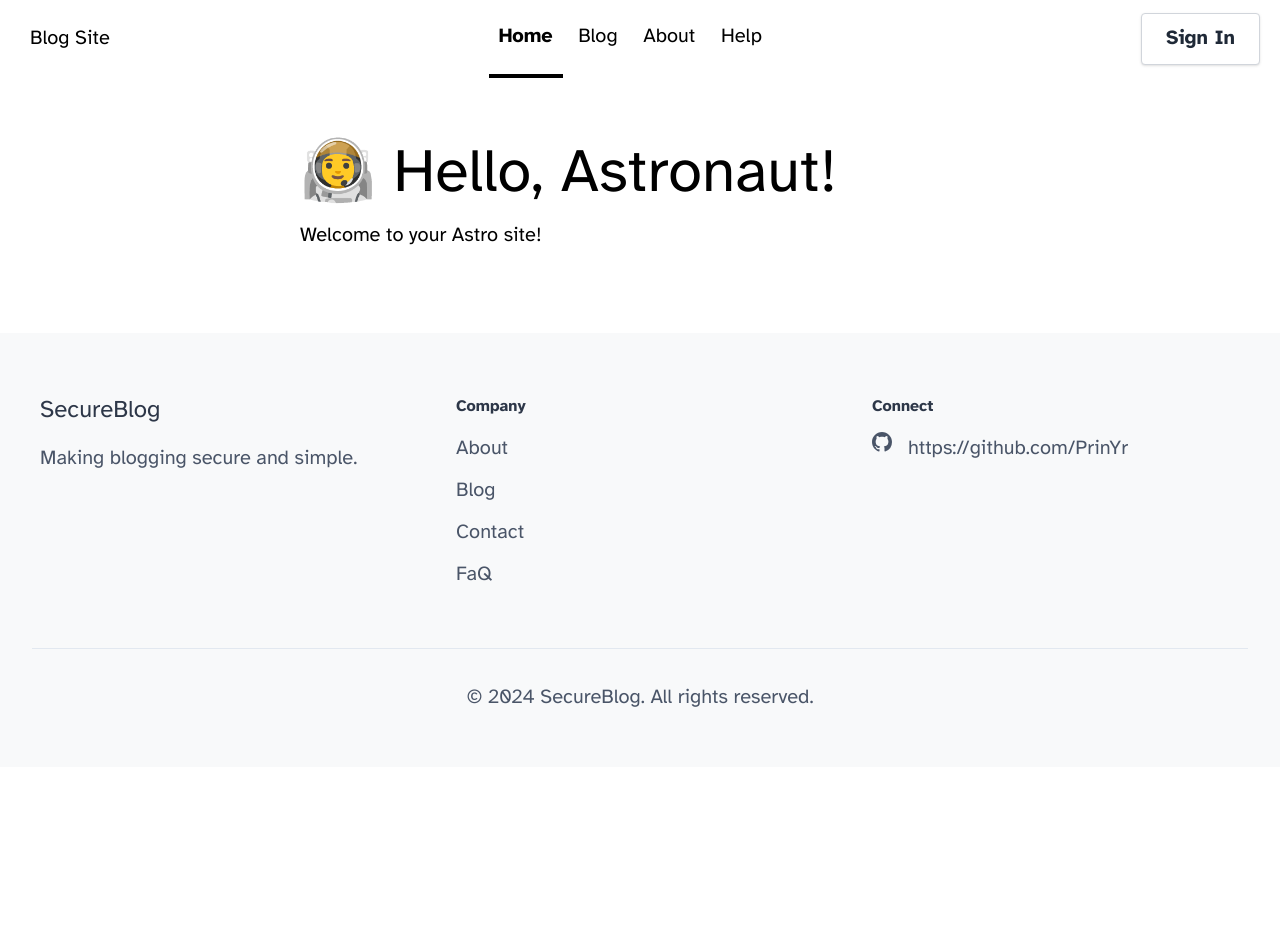
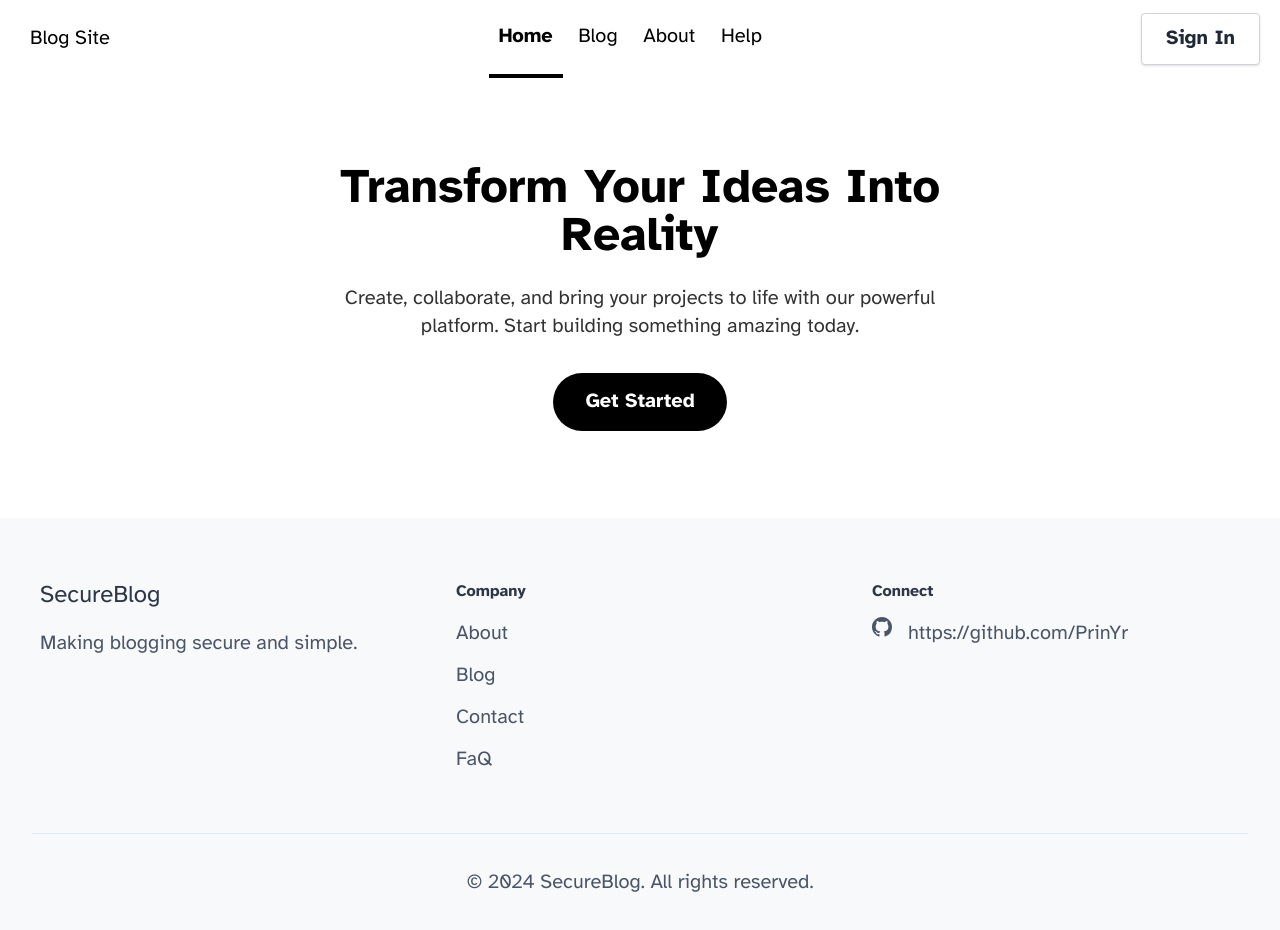
Before and after one commit to PrinYr/SecureBlog, an Astro site: page / in a window 1280 px wide. Before the commit the page ends 800 px from the top, so only its background shows below. Built offline with nearby package versions, Linux system fonts and the light colour scheme; Astro itself is replaced by a stand-in of ours.

Commit message:
Update Homepage

```diff
--- a/src/pages/index.astro
+++ b/src/pages/index.astro
@@ -1,8 +1,8 @@
 ---
-import BaseHead from '../components/BaseHead.astro';
-import Header from '../components/Header.astro';
-import Footer from '../components/Footer.astro';
-import { SITE_TITLE, SITE_DESCRIPTION } from '../consts';
+import BaseHead from "../components/BaseHead.astro";
+import Header from "../components/Header.astro";
+import Footer from "../components/Footer.astro";
+import { SITE_TITLE, SITE_DESCRIPTION } from "../consts";
 ---
 
 <!doctype html>
@@ -13,8 +13,27 @@ import { SITE_TITLE, SITE_DESCRIPTION } from '../consts';
   <body>
     <Header />
     <main>
-			<h1>🧑‍🚀 Hello, Astronaut!</h1>
-			<p>Welcome to your Astro site!</p>
+      <section
+        class="min-h-[40vh] flex items-center justify-center bg-white px-8"
+      >
+        <div class="max-w-3xl text-center text-black">
+          <h1 class="text-5xl font-bold mb-6">
+            Transform Your Ideas Into Reality
+          </h1>
+          <p class="text-xl mb-8 opacity-80">
+            Create, collaborate, and bring your projects to life with our
+            powerful platform. Start building something amazing today.
+          </p>
+          <div class="flex gap-4 justify-center">
+            <a
+              href="/blog"
+              class="px-8 py-3 rounded-full font-semibold bg-black text-white transition-transform hover:-translate-y-0.5"
+            >
+              Get Started
+            </a>
+          </div>
+        </div>
+      </section>
     </main>
     <Footer />
   </body>
```
Lines whose indentation alone changed are shown as unchanged.
